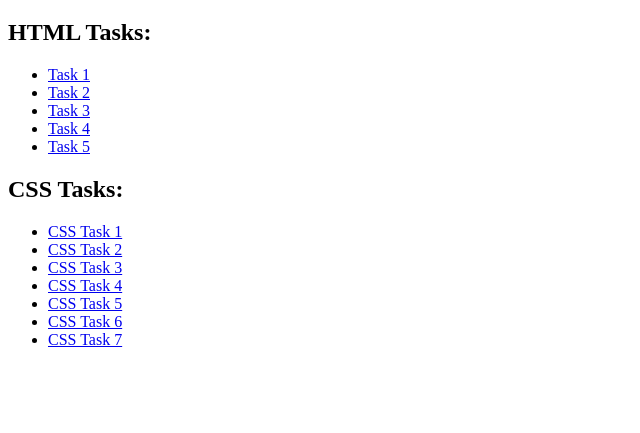
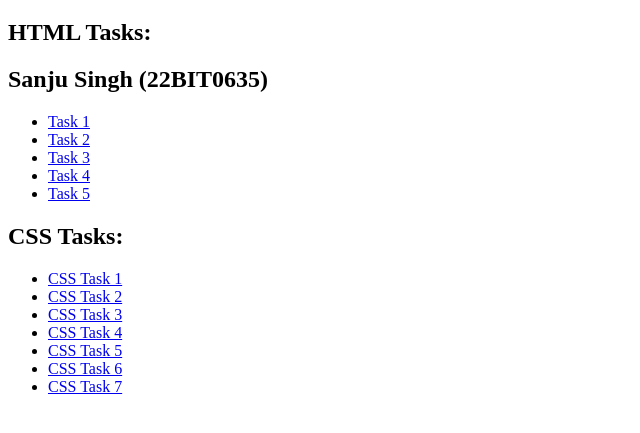
Before and after one commit to outlaw-xd/Ethnus-MERN-Assignments, a plain HTML site: page index.html in a window 1280 px wide. Shown: the part 61-494 px from the top of the page, without its empty margins (0-640 px from the left). Drawn offline with Linux system fonts and the light colour scheme.

Commit message:
index.html

```diff
--- a/index.html
+++ b/index.html
@@ -9,6 +9,7 @@
 <body>
     <h1>HTML and CSS Tasks</h1>
     <h2>HTML Tasks:</h2>
+    <h2>Sanju Singh (22BIT0635)</h2>
     <ul>
         <li><a href="HTML-Task1.html">Task 1</a></li>
         <li><a href="HTML-Task2.html">Task 2</a></li>
```
